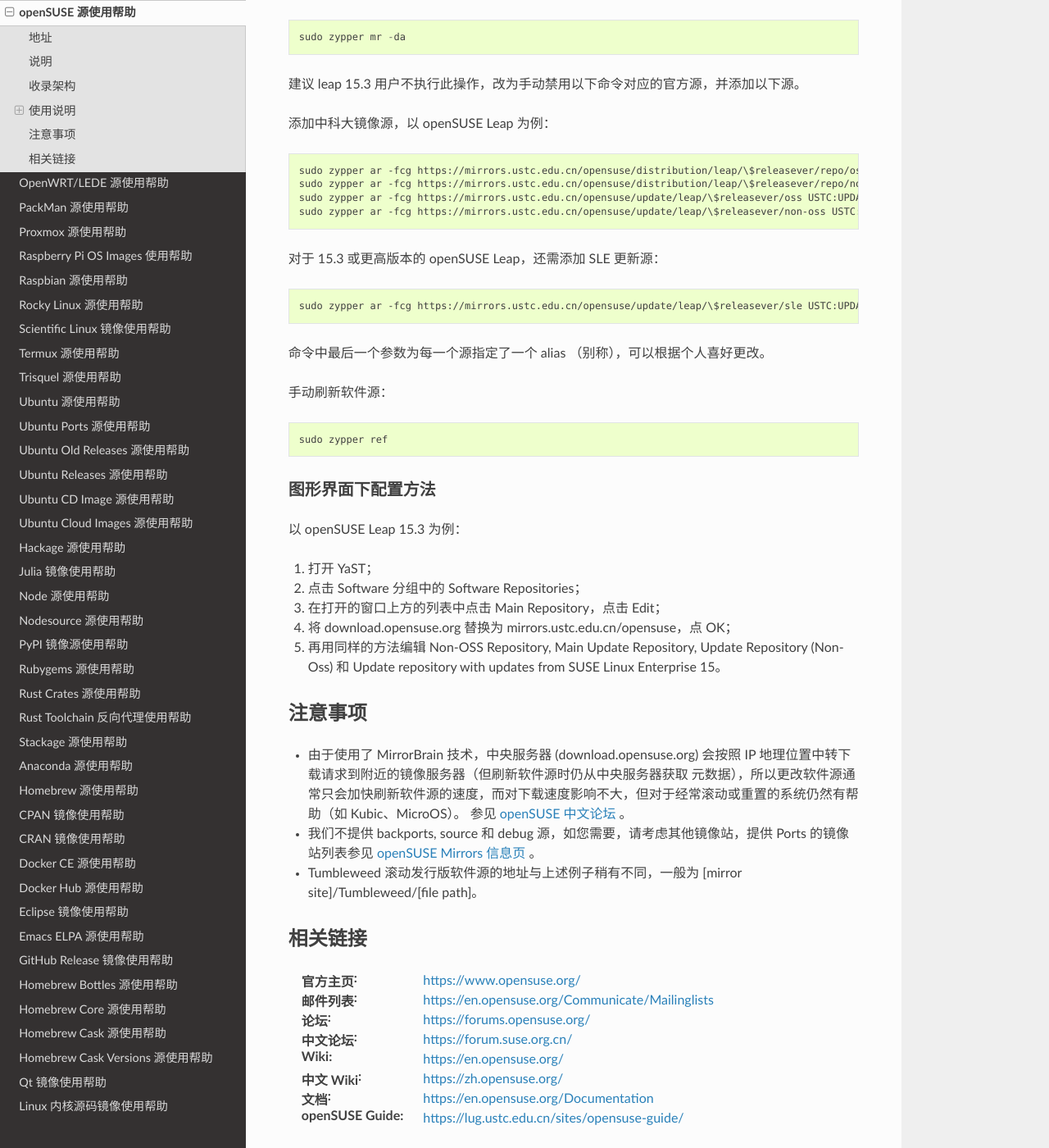
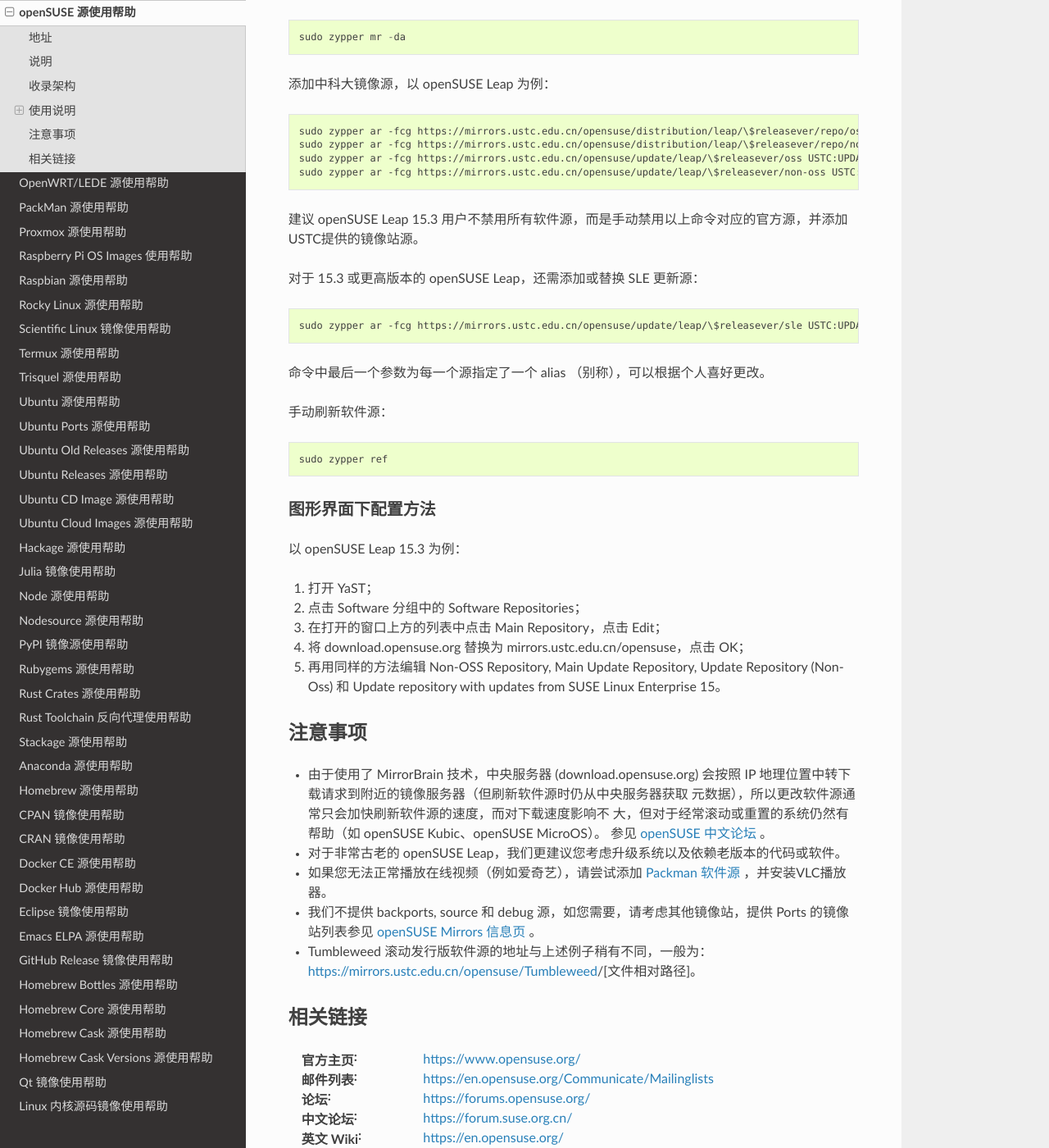
Before and after one commit to ustclug/mirrorhelp, a Sphinx documentation site: the page built from source/opensuse.rst, in a window 1280 px wide and 1400 px high, scrolled down 750 px. Shown: the whole window at 82% size. Built offline with Sphinx 7.4.7 and the Read the Docs theme 2.0.0, drawn with Linux system fonts in a browser that asks for light colours; pages that are not in the unit, such as notebooks, are missing from menus; some of the changed text lies outside the part shown.

Commit message:
更新了 opensuse.rst 和 packman.rst

```diff
--- a/source/opensuse.rst
+++ b/source/opensuse.rst
@@ -26,13 +26,11 @@
 .. attention::
     以下配置方法适用于从未自行配置软件源的用户，其他用户请根据具体情况自行配置 ，以下仅供参考。
 
-禁用原有软件源；
+禁用所有原有软件源；
 
 ::
 
   sudo zypper mr -da
-
-建议 leap 15.3 用户不执行此操作，改为手动禁用以下命令对应的官方源，并添加以下源。
 
 添加中科大镜像源，以 openSUSE Leap 为例：
 
@@ -43,7 +41,9 @@
   sudo zypper ar -fcg https://mirrors.ustc.edu.cn/opensuse/update/leap/\$releasever/oss USTC:UPDATE-OSS
   sudo zypper ar -fcg https://mirrors.ustc.edu.cn/opensuse/update/leap/\$releasever/non-oss USTC:UPDATE-NON-OSS
 
-对于 15.3 或更高版本的 openSUSE Leap，还需添加 SLE 更新源：
+建议 openSUSE Leap 15.3 用户不禁用所有软件源，而是手动禁用以上命令对应的官方源，并添加USTC提供的镜像站源。
+
+对于 15.3 或更高版本的 openSUSE Leap，还需添加或替换 SLE 更新源：
 
 ::
 
@@ -65,7 +65,7 @@
 #. 打开 YaST；
 #. 点击 Software 分组中的 Software Repositories；
 #. 在打开的窗口上方的列表中点击 Main Repository，点击 Edit；
-#. 将 download.opensuse.org 替换为 mirrors.ustc.edu.cn/opensuse，点 OK；
+#. 将 download.opensuse.org 替换为 mirrors.ustc.edu.cn/opensuse，点击 OK；
 #. 再用同样的方法编辑 Non-OSS Repository, Main Update Repository, Update Repository (Non-Oss) 和 Update repository with updates from SUSE Linux Enterprise 15。
 
 注意事项
@@ -73,10 +73,14 @@
 
 * 由于使用了 MirrorBrain 技术，中央服务器 (download.opensuse.org) 会按照 IP
   地理位置中转下载请求到附近的镜像服务器（但刷新软件源时仍从中央服务器获取
-  元数据），所以更改软件源通常只会加快刷新软件源的速度，而对下载速度影响不大，但对于经常滚动或重置的系统仍然有帮助（如 Kubic、MicroOS）。
+  元数据），所以更改软件源通常只会加快刷新软件源的速度，而对下载速度影响不
+  大，但对于经常滚动或重置的系统仍然有帮助（如 openSUSE Kubic、openSUSE MicroOS）。
   参见 `openSUSE 中文论坛 <https://forum.suse.org.cn/t/opensuse/1759>`_ 。
+* 对于非常古老的 openSUSE Leap，我们更建议您考虑升级系统以及依赖老版本的代码或软件。
+* 如果您无法正常播放在线视频（例如爱奇艺），请尝试添加 `Packman 软件源 <http://mirrors.ustc.edu.cn/help/packman.html>`_ ，并安装VLC播放器。
 * 我们不提供 backports, source 和 debug 源，如您需要，请考虑其他镜像站，提供 Ports 的镜像站列表参见 `openSUSE Mirrors 信息页 <https://mirrors.opensuse.org/>`_ 。
-* Tumbleweed 滚动发行版软件源的地址与上述例子稍有不同，一般为 [mirror site]/Tumbleweed/[file path]。
+* Tumbleweed 滚动发行版软件源的地址与上述例子稍有不同，一般为：
+  https://mirrors.ustc.edu.cn/opensuse/Tumbleweed/[文件相对路径]。
 
 相关链接
 ========
@@ -85,7 +89,8 @@
 :邮件列表: https://en.opensuse.org/Communicate/Mailinglists
 :论坛: https://forums.opensuse.org/
 :中文论坛: https://forum.suse.org.cn/
-:Wiki: https://en.opensuse.org/
+:英文 Wiki: https://en.opensuse.org/
 :中文 Wiki: https://zh.opensuse.org/
 :文档: https://en.opensuse.org/Documentation
+:中文社区主页: https://suse.org.cn/
 :openSUSE Guide: https://lug.ustc.edu.cn/sites/opensuse-guide/
```
Also changed, not shown: source/packman.rst (+6 -1 lines).
